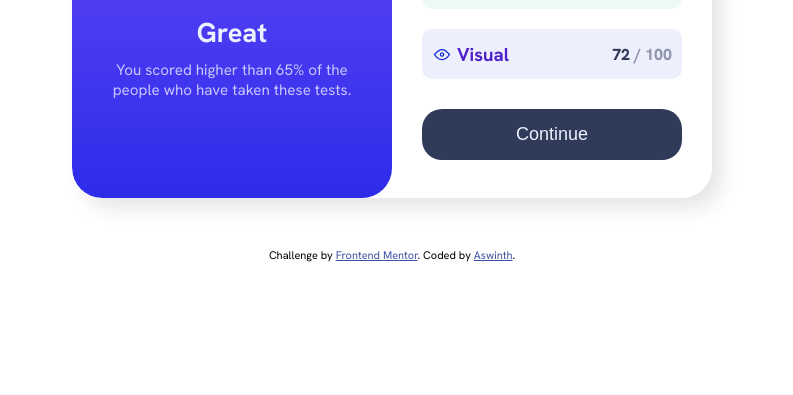
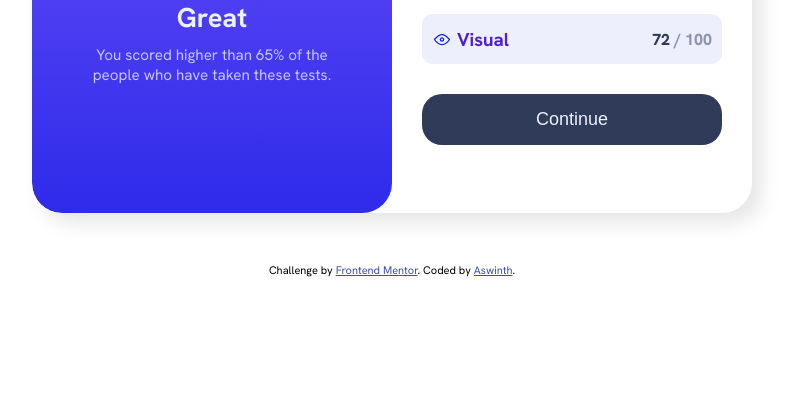
Before and after one commit to Aswinth24/Results-summary-component-main, a plain HTML site: page index.html in a window 1280 px wide. Shown: the part 405-800 px from the top of the page, without its empty margins (248-1041 px from the left). Drawn offline with Linux system fonts and the light colour scheme.

Commit message:
small changes increase in card width and height

```diff
--- a/style.css
+++ b/style.css
@@ -35,9 +35,10 @@ body{
    gap:50px;
 }
 #card{
+    width:720px;
+    height: 500px;
     display: grid;
-    grid-template-columns: repeat(2,320px);
-    grid-template-rows: 470px;
+    grid-template-columns: repeat(2,1fr);
     background-color:var(--White);
     overflow: hidden;
     border-radius:30px;
@@ -173,7 +174,7 @@ body{
 .card-summary__button:hover{
     background: linear-gradient(180deg,var(--Light-slate-blue),var(--Light-royal-blue));
 }
-@media screen and (max-width:650px)
+@media screen and (max-width:750px)
 {
 
     #card
```
